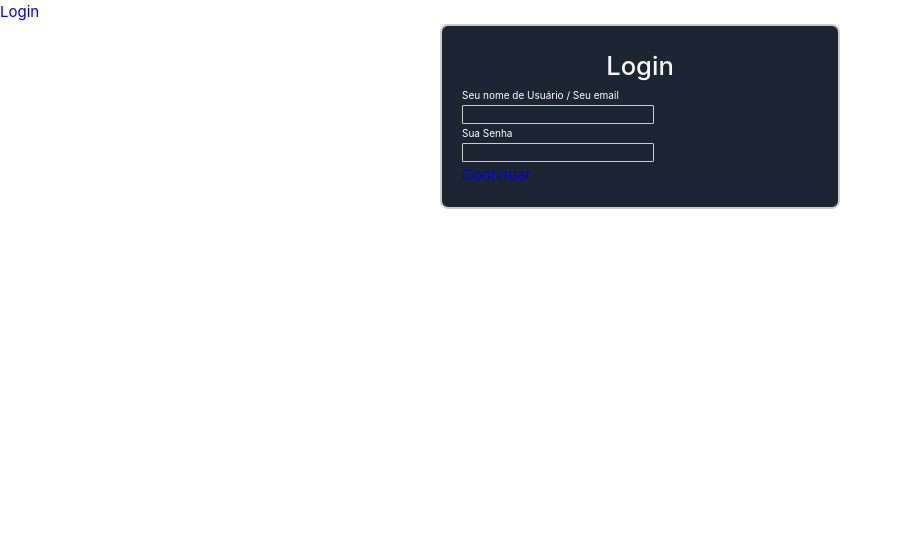
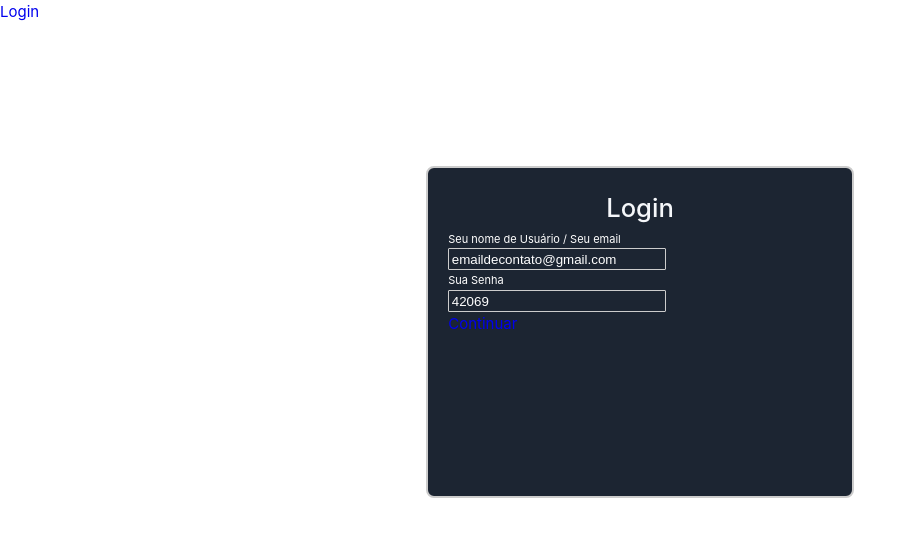
Before and after one commit to TinkerFluxHackathon/Tinker-Front, a Vue app: page /login in a window 1280 px wide. Shown: the top 536 px of the page, without its empty margins (0-916 px from the left). Built offline with nearby package versions, Linux system fonts and the light colour scheme.

Commit message:
CHORE: Terminar o css do login

```diff
--- a/src/views/Login.vue
+++ b/src/views/Login.vue
@@ -1,27 +1,22 @@
 <template>
 <main>
     <section class="login-section">
-        <h1>Login</h1>
         <form>
+          <h1>Login</h1>
             <div class="labels-inputs-login">
                 <label for="email/name">Seu nome de Usuário / Seu email  </label> <br>
-                <input type="text" id="email" name="email/name" required> <br>
+                <input type="text" id="email" name="email/name" placeholder="emaildecontato@gmail.com" required> <br>
 
                 <label for="password">Sua Senha  </label> <br>
-                <input type="password" id="password" name="password" required>
+                <input type="password" id="password" name="password" placeholder="42069" required>
             </div>
 
             <nav>
-                <router-link to="/home">
-
-                  <div class="continue-button">
+                <router-link to="/home" class="button-to-home">
                     Continuar
-                  </div>
-
             </router-link>
 
             </nav>
-
 
         </form>
 
@@ -35,35 +30,57 @@
 
 <style scoped>
 
+form {
+  margin: auto;
+}
+
+label {
+    font-weight: 370;
+    color: #FFFFFF;
+    font-size: 11px;
+}
+
 .labels-inputs-login {
-    font-weight: bold;
-    color: #FFFFFF;
-    font-size: 10px;
     line-height: 1.4vw;
 
 }
 
+input::placeholder {
+font-weight: 400;
+color: #FFFFFF;
+}
+
 input{
-    width: 15vw;
+    width: 17vw;
     border: 1px solid #ccc;
     border-radius: 1px;
     background-color: #1C2532;
+    padding: 2.5px;
 }
 
 section.login-section {
-    max-width: 400px;
     margin: auto;
     padding: 20px;
     border: 2px solid #ccc;
     border-radius: 8px;
     background-color: #1C2532;
+    width: 33.4vw;
+    height: 26vw;
+
 }
 
 section.login-section h1 {
     text-align: center;
     font-size: 2vw;
     font-weight: 500;
-    color: #F5F7FA
+    color: #F5F7FA;
+}
+
+main {
+    display: flex;
+    justify-content: center;
+    align-items: center;
+    height: 77vh;
 }
 
 
```
